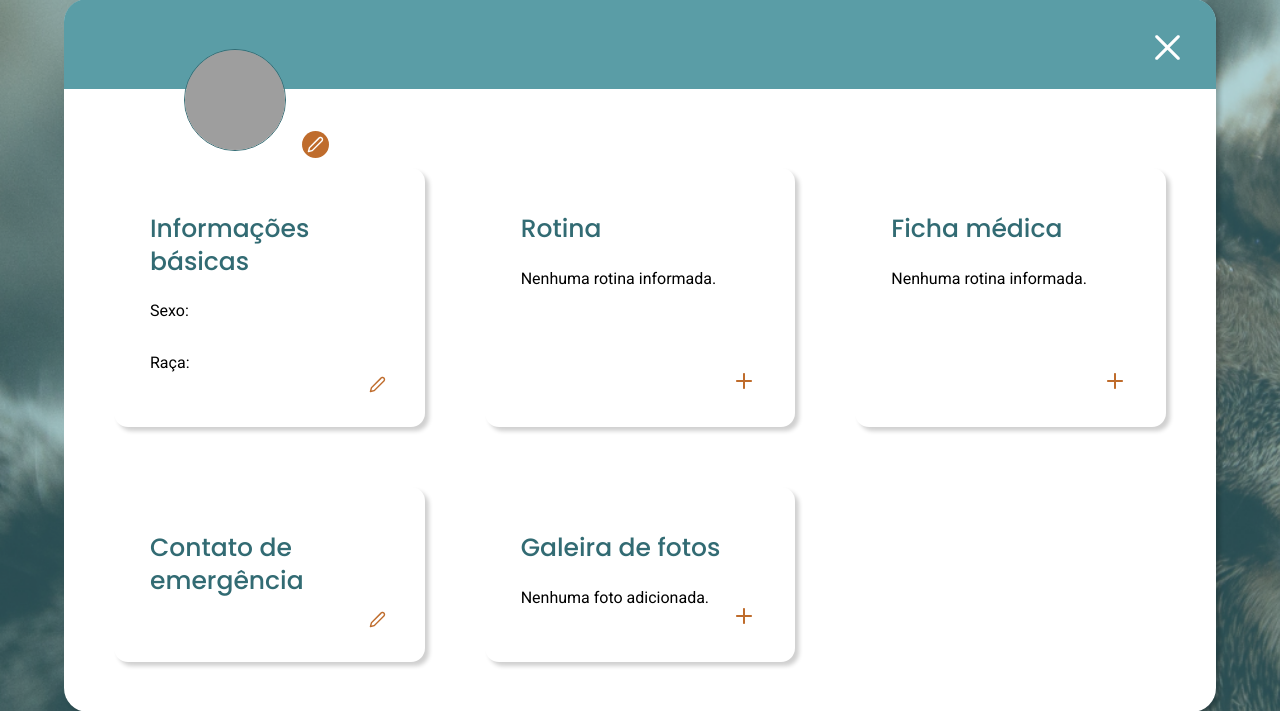
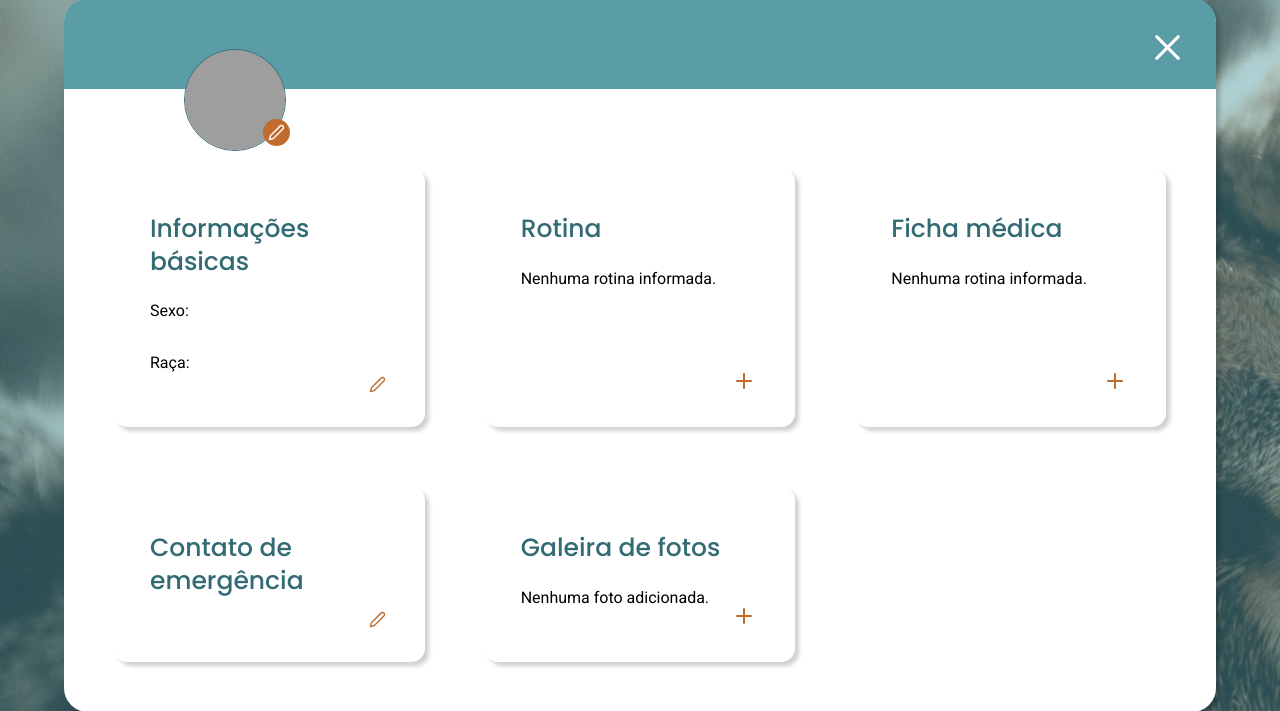
Before and after one commit to nathxrz/catsitter, a PHP site: page /catsitter/pet_profile_page.php?pet=2 in a window 1280 px wide. Shown: the part 168-879 px from the top of the page. Run offline with PHP 8.4, Linux system fonts and the light colour scheme; the visitor is signed in with stand-in values (Sample User, id 1); data that the repository does not hold is empty; some libraries are stand-ins or nearby versions; grey boxes are pictures that could not be loaded.

Commit message:
Ajustando estilizações

```diff
--- a/css/main.css
+++ b/css/main.css
@@ -215,7 +215,7 @@ main::after{
 .input-container input, .input-container select, .input-container textarea{
     background-color: var(--bg-color-input);
     border: 1px solid rgba(0, 0, 0, 0.15);
-    box-shadow: .4rem .4rem .4rem rgba(0, 0, 0, 0.25);
+    /* box-shadow: .4rem .4rem .4rem rgba(0, 0, 0, 0.25); */
 
     padding: 1.5rem 1rem;
     border-radius: .6rem;
@@ -389,7 +389,7 @@ main::after{
     margin-top: 1.3rem;
 }
 
-.btn-edit-image, .btn-edit-image-pet{
+.btn-edit-image{
     position: absolute;
     top: 7rem;
     right: 4.5rem;
@@ -397,10 +397,6 @@ main::after{
     z-index: 0;
 }
 
-.btn-edit-image-pet{
-    top: 8.2rem;
-    right: 0.6rem;
-}
 
 .img-position-form{
     margin: 1rem auto;
--- a/css/style.css
+++ b/css/style.css
@@ -52,7 +52,8 @@
     padding: 2.5rem;
 
     border-radius: 1.9rem;
-    box-shadow: .4rem .4rem .4rem rgba(0, 0, 0, 0.19);
+    /* box-shadow: .4rem .4rem .4rem rgba(0, 0, 0, 0.19); */
+    border: 1px solid rgba(0, 0, 0, 0.15);
 
     width: 30%;
 
--- a/pet_profile_page.php
+++ b/pet_profile_page.php
@@ -104,7 +104,7 @@
                     <img class="img-profile" src="images/<?php echo $pet_profile['foto']?>" alt="">
                     <h3><?php echo $pet_profile['nome']?></h3>
                 </div>
-                <button class='reset-btn-decoration btn-edit-image-pet'>
+                <button class='reset-btn-decoration btn-edit-image'>
                     <svg width="27" height="27" viewBox="0 0 27 27" fill="none" xmlns="http://www.w3.org/2000/svg">
                         <circle cx="13.5" cy="13.5" r="13.5" fill="#BF6C2C"/>
                         <g clip-path="url(#clip0_208_14979)">
```
